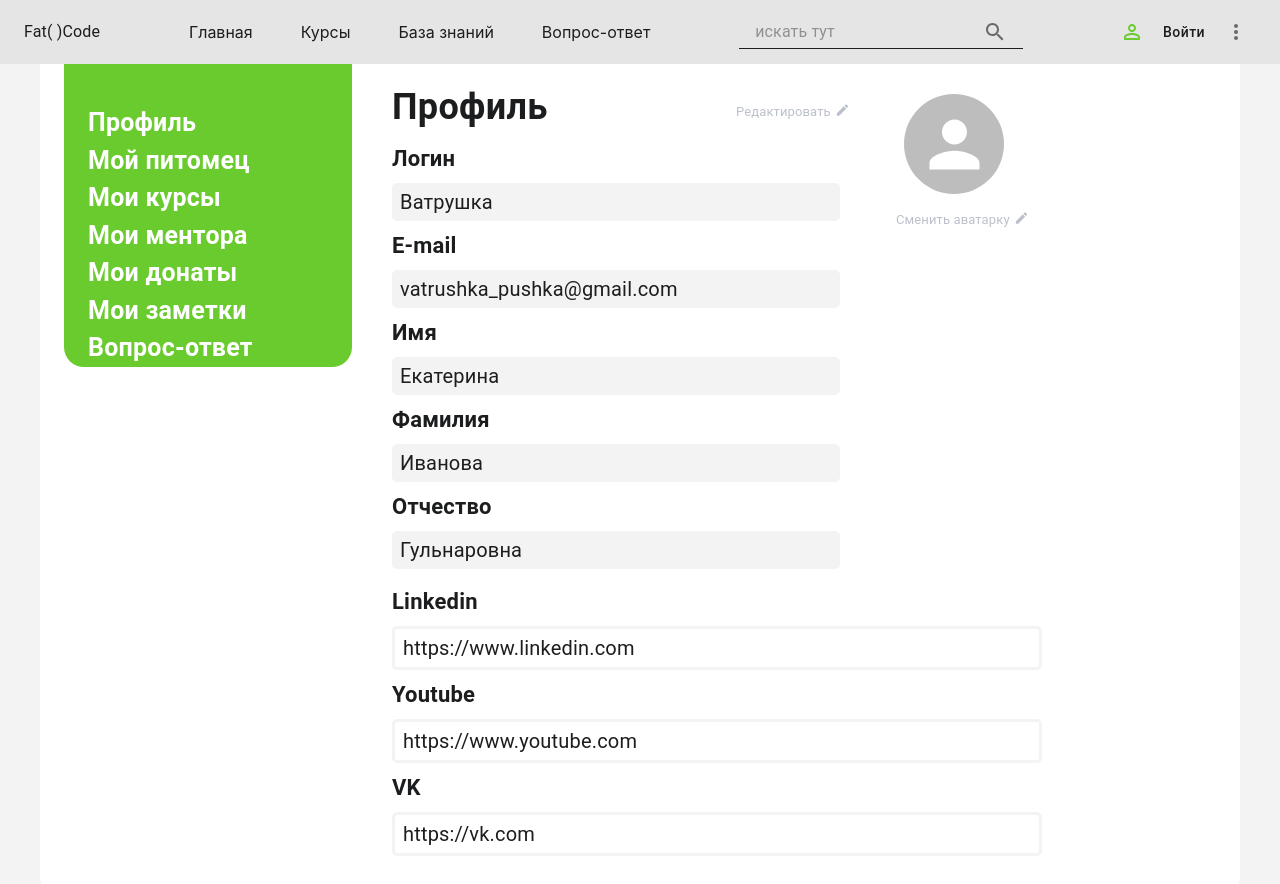
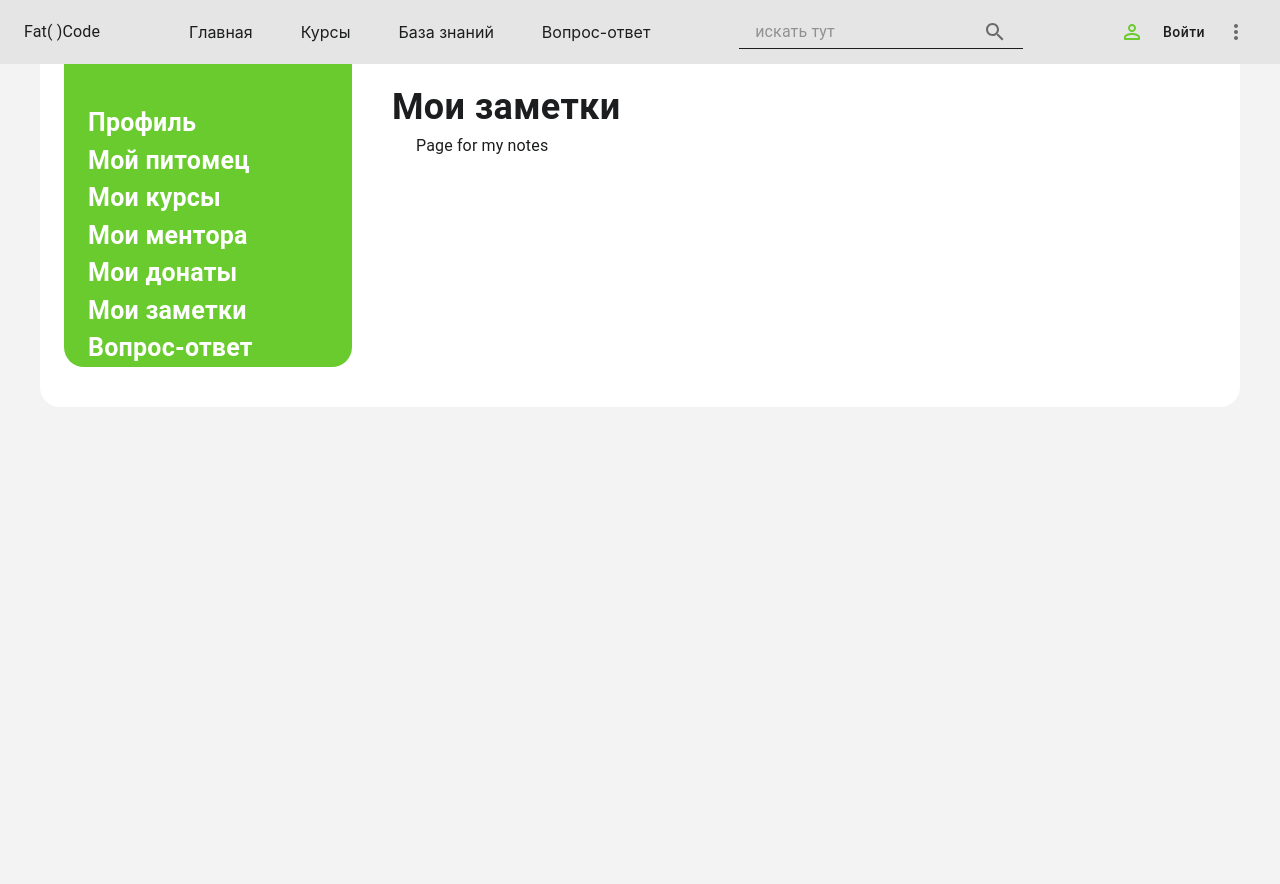
Before and after one commit to fox1206/fatcode-frontend, a Next.js app: page /profile/my in a window 1280 px wide. Shown: the top 884 px of the page. After the commit the page ends 800 px from the top, so only its background shows below. Built offline with nearby package versions, Linux system fonts and the light colour scheme.

Commit message:
feat: create my notes

```diff
--- /dev/null
+++ b/components/profile/MyTrello.tsx
@@ -0,0 +1,11 @@
+import React from 'react';
+import { Box, Typography } from '@mui/material';
+
+
+export default function MyTrello() {
+  return (
+    <Box>
+      <Typography>Page for my notes</Typography>
+    </Box>
+  );
+}
--- /dev/null
+++ b/pages/profile/my.tsx
@@ -0,0 +1,22 @@
+import React from "react";
+import BackgoundUser from "../../layout/ProfileBack/BackgoundUser";
+import ProfileTitle from "../../components/profile/ProfileTitle";
+import {Container, Grid} from "@mui/material";
+import MyTrello from "../../components/profile/MyTrello";
+
+const MyNotes = () => {
+    return(
+      <BackgoundUser>
+        <ProfileTitle text={"Мои заметки"}/>
+          <Grid container>
+            <Container>
+              <Grid xs={10}>
+                <MyTrello />
+              </Grid>
+            </Container>
+          </Grid>
+      </BackgoundUser>
+    )
+}
+
+export default MyNotes;
```
